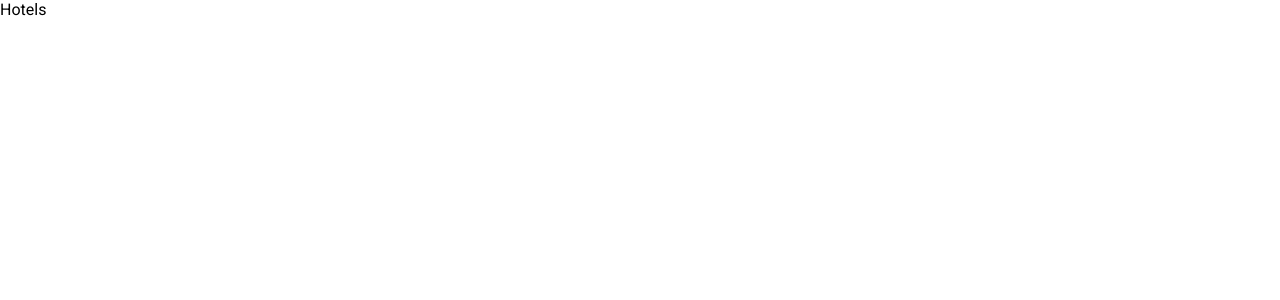
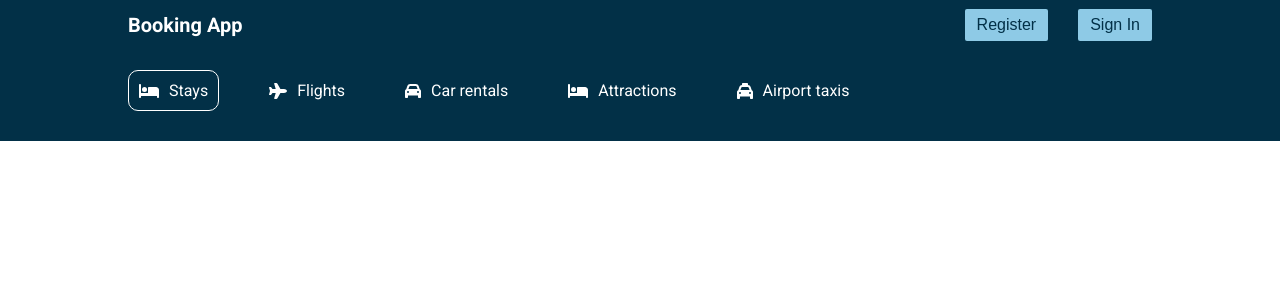
Before and after one commit to mladenovic-13/booking-app, a React (Create React App) app: page /hotels in a window 1280 px wide. Shown: the top 300 px of the page. Built offline with nearby package versions, Linux system fonts and the light colour scheme.

Commit message:
Hetels Page

```diff
--- a/src/components/Header.tsx
+++ b/src/components/Header.tsx
@@ -10,10 +10,14 @@ import styled from "styled-components";
 import HederSearch from "./HederSearch";
 import PrimaryButton from "./buttons/PrimaryButton";
 
-const Header: React.FC = () => {
+interface Props {
+  page?: string;
+}
+
+const Header = ({ page }: Props) => {
   return (
     <H>
-      <Container>
+      <Container page={page}>
         <HeaderList>
           <ListItem active>
             <FontAwesomeIcon icon={faBed} />
@@ -36,6 +40,8 @@ const Header: React.FC = () => {
             <span>Airport taxis</span>
           </ListItem>
         </HeaderList>
+        {page !== "list" && (
+          <>
             <CTA>
               <h1>A lifetime of dicounts? It's Genius.</h1>
               <p>
@@ -45,6 +51,8 @@ const Header: React.FC = () => {
               <PrimaryButton>Sing In / Register</PrimaryButton>
             </CTA>
             <HederSearch />
+          </>
+        )}
       </Container>
     </H>
   );
@@ -60,7 +68,7 @@ const H = styled.div`
 const Container = styled.div`
   width: 100%;
   max-width: 1024px;
-  margin: 20px 0px 100px 0px;
+  margin: 20px 0px ${(p: any) => (p.page === "list" ? "30px" : "100px")} 0px;
 `;
 const HeaderList = styled.div`
   display: flex;
--- a/src/components/HederSearch.tsx
+++ b/src/components/HederSearch.tsx
@@ -227,9 +227,12 @@ const Options = styled.div`
     width: 200px;
     display: flex;
     justify-content: space-between;
+    align-items: center;
   }
   .counterBtn {
-    margin: 0px 5px;
+    margin: 5px 10px;
+    padding: 5px 10px;
+    outline: none;
   }
 `;
 
--- a/src/pages/list/List.tsx
+++ b/src/pages/list/List.tsx
@@ -1,7 +1,14 @@
 import React from "react";
+import Header from "../../components/Header";
+import Navbar from "../../components/Navbar";
 
 const List: React.FC = () => {
-  return <div>Hotels</div>;
+  return (
+    <>
+      <Navbar />
+      <Header page="list" />
+    </>
+  );
 };
 
 export default List;
```
Lines whose indentation alone changed are shown as unchanged.
